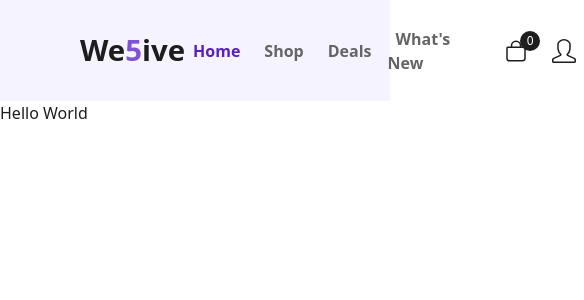
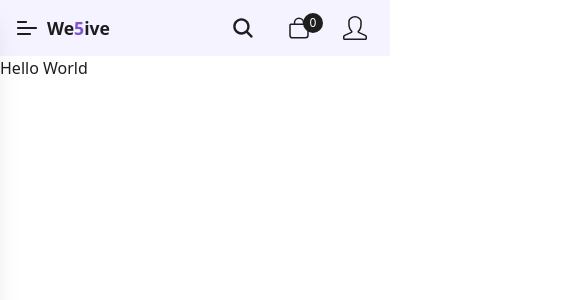
Before and after one commit to masud040/test-deploy, a Next.js app: page / in a window 390 px wide. Shown: the top 300 px of the page, 584 px wide, since content can reach past the window. Built offline with nearby package versions, Linux system fonts and the light colour scheme.

Commit message:
feat: added a navigation drawer for mobile screen

```diff
--- a/app/components/Navbar/NavbarLinks.js
+++ b/app/components/Navbar/NavbarLinks.js
@@ -2,7 +2,7 @@ import CustomLink from "../shared/CustomLink";
 
 export const NavbarLinks = () => {
   return (
-    <ul className="gap-2 flex-center">
+    <ul className="flex flex-col items-start justify-center gap-2 md:items-center md:flex-row">
       <CustomLink hrefName="/" title="Home" />
       <CustomLink hrefName="/shop" title="Shop" />
       <CustomLink hrefName="/deals" title="Deals" />
--- a/app/components/Navbar/NavbarRightAction.js
+++ b/app/components/Navbar/NavbarRightAction.js
@@ -1,23 +1,26 @@
-import { IoBagOutline } from "react-icons/io5";
+import { IoBagOutline, IoSearch } from "react-icons/io5";
 import { SlUser } from "react-icons/sl";
 export const NavbarRightAction = () => {
   return (
-    <ul className="gap-2 flex-center">
-      <li className="p-2">
+    <ul className="gap-4 lg:gap-2 flex-center">
+      <li>
         <input
           type="text"
-          className="input-field p-2.5 rounded-3xl"
+          className="hidden p-2 input-field rounded-3xl lg:block"
           placeholder="Search"
         />
       </li>
-      <li className="relative p-2">
-        <IoBagOutline className="size-6 text-tertiary-dark" />
-        <div className="absolute top-0 rounded-full -right-1 size-5 bg-tertiary-dark flex-center">
+      <li className="block px-2 md:hidden">
+        <IoSearch className="icon" />
+      </li>
+      <li className="relative px-2">
+        <IoBagOutline className="icon" />
+        <div className="absolute rounded-full -top-[3px] -right-1 size-5 bg-tertiary-dark flex-center">
           <p className="text-xs text-background-light">0</p>
         </div>
       </li>
-      <li className="p-2">
-        <SlUser className="size-6 text-tertiary-dark" />
+      <li className="px-2">
+        <SlUser className="icon" />
       </li>
     </ul>
   );
--- a/app/components/shared/CustomLink.js
+++ b/app/components/shared/CustomLink.js
@@ -4,7 +4,7 @@ import { usePathname } from "next/navigation";
 
 export default function CustomLink({ hrefName, title }) {
   const pathname = usePathname();
-  console.log(pathname === hrefName);
+
   return (
     <li>
       <Link
--- a/app/components/shared/Logo.js
+++ b/app/components/shared/Logo.js
@@ -1,6 +1,6 @@
 export const Logo = () => {
   return (
-    <div className="h1-bold">
+    <div className="h3-bold-lg-h2-bold">
       <span>We</span>
       <span className="text-primary-medium">5</span>
       <span>ive</span>
--- a/app/components/shared/Navbar.js
+++ b/app/components/shared/Navbar.js
@@ -1,15 +1,29 @@
+"use client";
+import { useState } from "react";
+import { CgMenuLeft } from "react-icons/cg";
 import { NavbarLinks } from "../Navbar/NavbarLinks";
 import { NavbarRightAction } from "../Navbar/NavbarRightAction";
 import { Logo } from "./Logo";
+import NavigationDrawer from "./NavigationDrawer";
 
 export default function Navbar() {
+  const [showDrawer, setShowDrawer] = useState(false);
+
   return (
-    <nav className="bg-[#F5F3FF] px-20 py-[19.5px]">
-      <div className="flex-between">
-        <Logo />
-        <NavbarLinks />
-        <NavbarRightAction />
-      </div>
-    </nav>
+    <>
+      <nav className="bg-[#F5F3FF] px-[15px] md:px-10 lg:px-20 py-4 md:py-[19.5px] flex-between gap-2 relative">
+        <div onClick={() => setShowDrawer(true)} className="block md:hidden">
+          <CgMenuLeft className="transition-all duration-500 icon hover:scale-125" />
+        </div>
+        <div className="flex-1 flex-between">
+          <Logo />
+          <div className="hidden md:block">
+            <NavbarLinks />
+          </div>
+          <NavbarRightAction />
+        </div>
+      </nav>
+      <NavigationDrawer showDrawer={showDrawer} handleDrawer={setShowDrawer} />
+    </>
   );
 }
--- /dev/null
+++ b/app/components/shared/NavigationDrawer.js
@@ -0,0 +1,27 @@
+import { IoClose } from "react-icons/io5";
+import { NavbarLinks } from "../Navbar/NavbarLinks";
+import { Logo } from "./Logo";
+
+export default function NavigationDrawer({ showDrawer, handleDrawer }) {
+  return (
+    <div
+      className={`fixed inset-y-0 left-0 z-50  w-60 overflow-x-hidden bg-background-light  p-6 shadow-xl lg:hidden ${
+        !showDrawer && "-translate-x-full"
+      }  flex h-screen flex-col transition duration-700 ease-in-out`}
+    >
+      <div>
+        <ul className="mb-8 flex-between">
+          <Logo />
+          <li
+            className="rounded-btn-with-inset-shadow"
+            onClick={() => handleDrawer(false)}
+          >
+            <IoClose className="text-primary" />
+          </li>
+        </ul>
+
+        <NavbarLinks />
+      </div>
+    </div>
+  );
+}
--- a/app/globals.css
+++ b/app/globals.css
@@ -21,7 +21,11 @@
     background: #555;
   }
 }
-
+@layer components {
+  .container {
+    @apply px-[15px] md:px-20 py-4 md:py-[19.5px] mx-auto w-full;
+  }
+}
 @layer utilities {
   /* layout related styles like flex and grid */
   .flex-center {
@@ -50,8 +54,8 @@
   .grid-start {
     @apply grid items-center justify-start;
   }
-  .h1-bold {
-    @apply text-[29.39px] leading-[40.08px] font-bold;
+  .h3-bold-lg-h2-bold {
+    @apply text-[17.63px] lg:text-[29.39px] leading-[24.0px] lg:leading-[40.08px] font-bold;
   }
 
   .h2-semibold-lg-h1-semibold {
@@ -86,9 +90,17 @@
   .nav-link {
     @apply p-2 capitalize normal-semibold;
   }
+  .icon {
+    @apply size-6 text-tertiary-dark;
+  }
 
   /* input field */
   .input-field {
     @apply w-full transition-colors duration-700 ease-in-out border border-transparent bg-background-light focus:border-primary/60 focus:outline-none;
   }
+
+  /* button */
+  .rounded-btn-with-inset-shadow {
+    @apply p-1 text-2xl transition-all duration-300 ease-in-out rounded-full shadow-custom-inset hover:scale-125;
+  }
 }
--- a/app/page.js
+++ b/app/page.js
@@ -1,3 +1,3 @@
 export default function Home() {
-  return <div className="h-[3000px]">Hello World</div>;
+  return <div>Hello World</div>;
 }
--- a/tailwind.config.js
+++ b/tailwind.config.js
@@ -35,6 +35,10 @@ module.exports = {
           dark: "#1D1D1D",
         },
       },
+      boxShadow: {
+        "custom-inset":
+          "rgb(204, 219, 232) 3px 4px 3px -3px inset, rgb(204, 219, 232) -3px -3px 3px -3px inset",
+      },
 
       maxWidth: {
         "7.5xl": "1344px",
```
